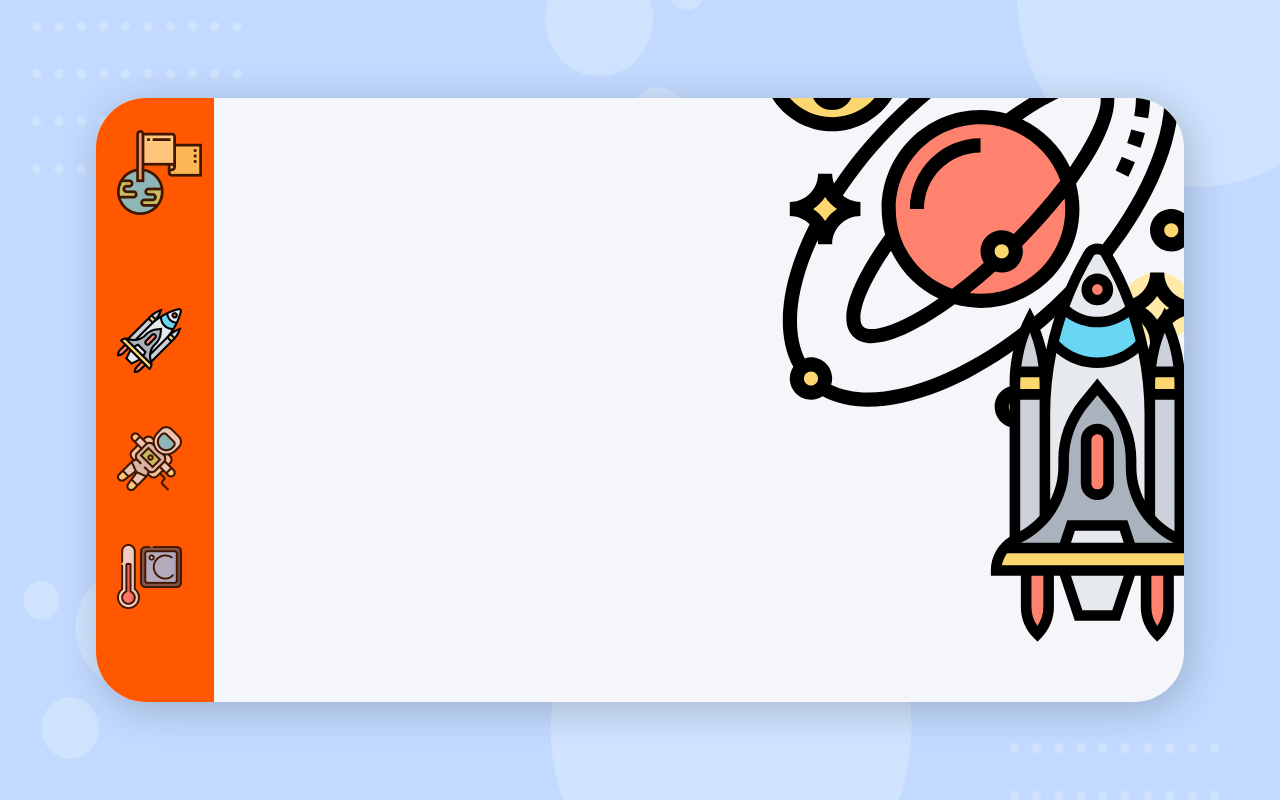
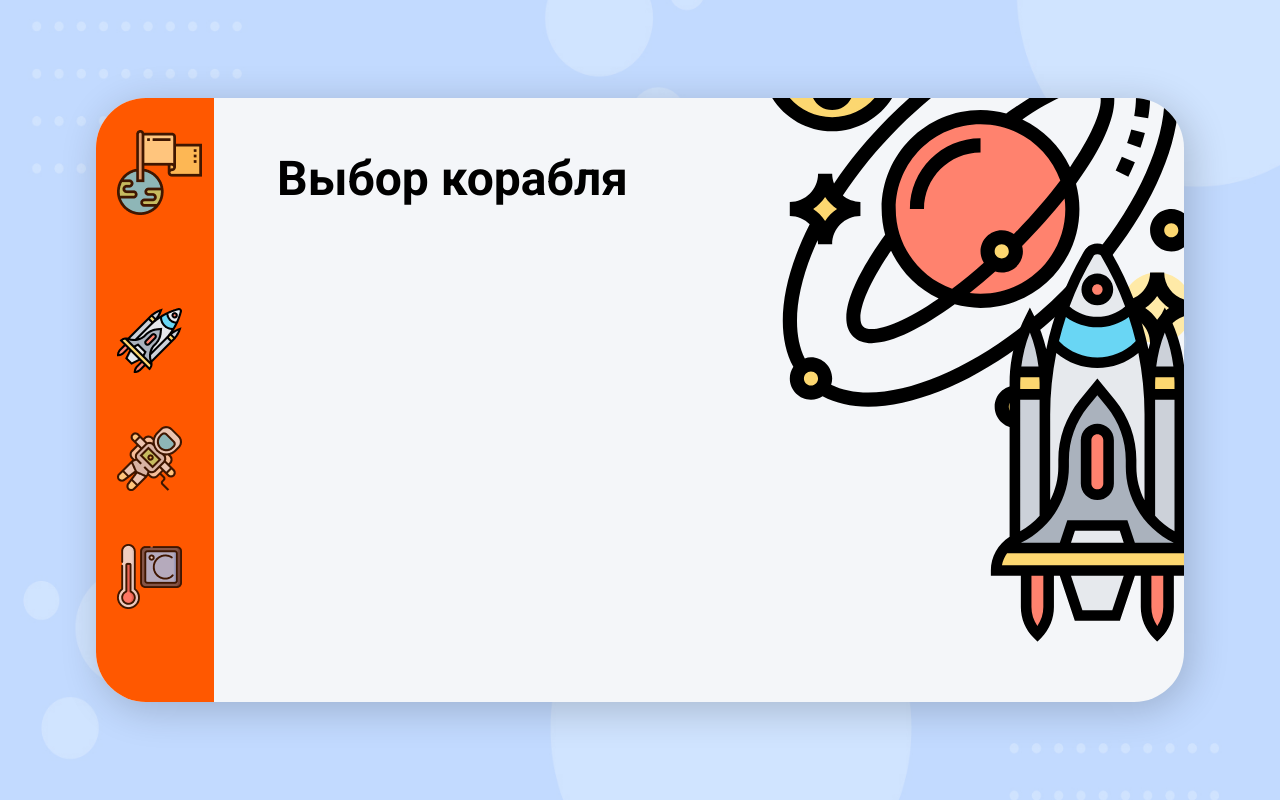
Before and after one commit to Amakina/bc-frontend, a Vue app: page /#/ship in a window 1280 px wide. Built offline with nearby package versions, Linux system fonts and the light colour scheme.

Commit message:
Add pages

```diff
--- a/src/App.vue
+++ b/src/App.vue
@@ -35,7 +35,13 @@ body {
   background-size: cover;
 }
 
-h1, h2 {
+h1 {
+  font-size: 48px;
+  line-height: 56px;
+  margin: 0;
+}
+
+h2, h3 {
   font-size: 18px;
   line-height: 21px;
 }
--- a/src/components/Menu.vue
+++ b/src/components/Menu.vue
@@ -42,6 +42,11 @@ ul li {
 ul li a {
   opacity: .75;
 }
+
+ul li a:hover {
+  opacity: 1;
+}
+
 ul li:first-child {
   padding-bottom: 89px;
 }
--- /dev/null
+++ b/src/components/Ship.vue
@@ -0,0 +1,10 @@
+<template>
+  <div class="ship">
+    <h1>Выбор корабля</h1>
+  </div>
+</template>
+<style scoped>
+.ship {
+  padding: 53px 63px;
+}
+</style>
--- a/src/components/State.vue
+++ b/src/components/State.vue
@@ -2,7 +2,7 @@
   <div class="state">
     <div class="info-card status">
       <div class="card-title">
-        <h2>Статус</h2>
+        <h3>Статус</h3>
         <button>Поехали!</button>
       </div>
       <div class="card-content">
@@ -14,7 +14,7 @@
       </div>
     </div>
     <div class="info-card weather">
-     <div class="card-title"><h1>Погодные условия</h1></div>
+     <div class="card-title"><h2>Погодные условия</h2></div>
      <div class="card-content">
        <table>
          <tr>
@@ -37,7 +37,7 @@
      </div>
     </div>
     <div class="info-card weather">
-     <div class="card-title"><h1>Экипаж</h1></div>
+     <div class="card-title"><h2>Экипаж</h2></div>
      <div class="card-content">
        <table>
          <tr>
@@ -67,11 +67,11 @@
   padding: 48px 43px;
 }
 
-h1, h2 {
+h2, h3 {
   margin: 0;
 }
 
-h2, li {
+h3, li {
   font-weight: 500;
 }
 
--- /dev/null
+++ b/src/components/Team.vue
@@ -0,0 +1,10 @@
+<template>
+  <div class="team">
+    <h1>Сбор команды</h1>
+  </div>
+</template>
+<style scoped>
+.team {
+  padding: 53px 63px;
+}
+</style>
--- /dev/null
+++ b/src/components/Weather.vue
@@ -0,0 +1,10 @@
+<template>
+  <div class="weather">
+    <h1>Проверка погодных условий</h1>
+  </div>
+</template>
+<style scoped>
+.weather {
+  padding: 53px 63px;
+}
+</style>
--- a/src/router/index.js
+++ b/src/router/index.js
@@ -1,6 +1,9 @@
 import Vue from 'vue'
 import VueRouter from 'vue-router'
 import State from '../components/State.vue'
+import Ship from '../components/Ship.vue'
+import Team from '../components/Team.vue'
+import Weather from '../components/Weather.vue'
 
 Vue.use(VueRouter)
 
@@ -10,6 +13,21 @@ Vue.use(VueRouter)
     name: 'State',
     component: State
   },
+  {
+    path: '/ship',
+    name: 'Ship',
+    component: Ship
+  },
+  {
+    path: '/team',
+    name: 'Team',
+    component: Team
+  },
+  {
+    path: '/weather',
+    name: 'Weather',
+    component: Weather
+  },
 ]
 
 const router = new VueRouter({
```
